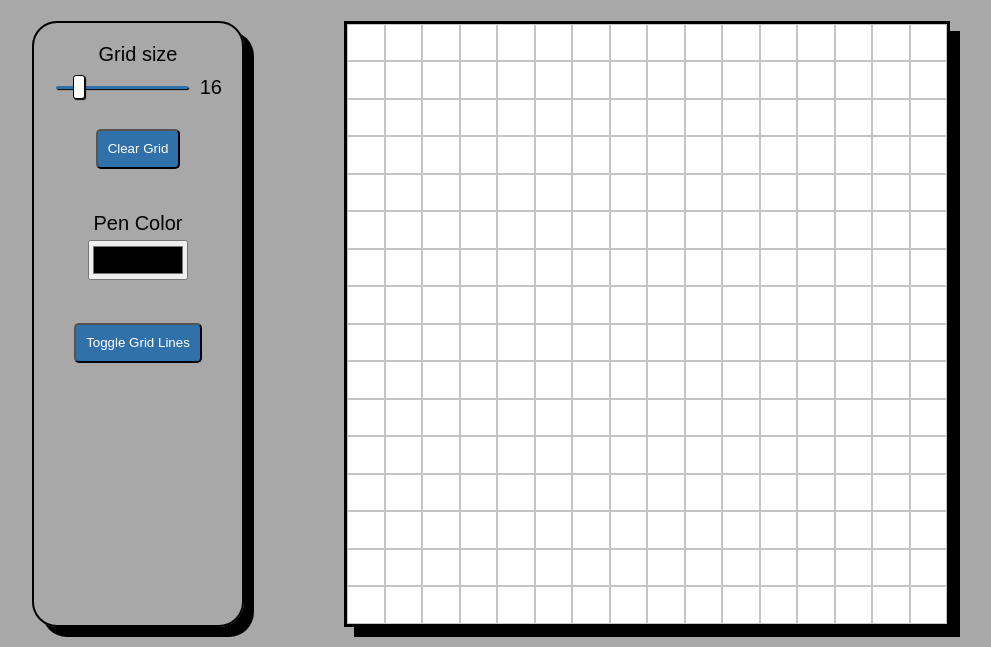
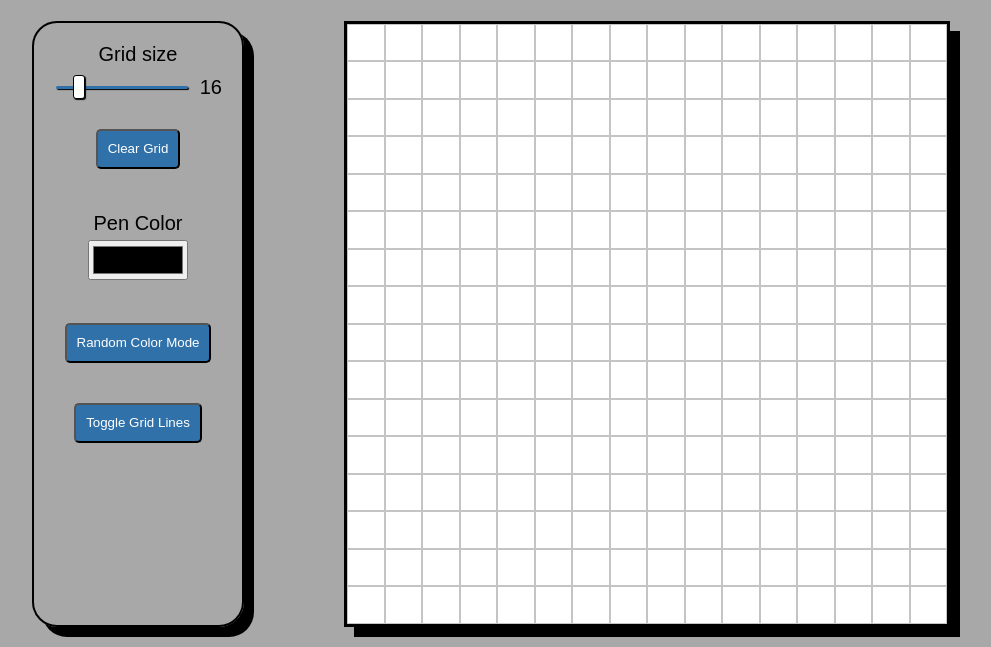
Before and after one commit to SimonO7/odin-etch-a-sketch, a plain HTML site: page index.html in a window 1280 px wide. Shown: the part 153-800 px from the top of the page, without its empty margins (149-1140 px from the left). Drawn offline with Linux system fonts and the light colour scheme.

Commit message:
Add random color mode button

```diff
--- a/index.html
+++ b/index.html
@@ -22,6 +22,7 @@
             <label for="color-picker">Pen Color</label>
             <input type="color" value="#000000" id="color-picker">
             <br>
+            <button id="random-color-mode">Random Color Mode</button>
             <button id="toggle-grid-lines">Toggle Grid Lines</button>
         </div>
         <div class="grid-section">
```
